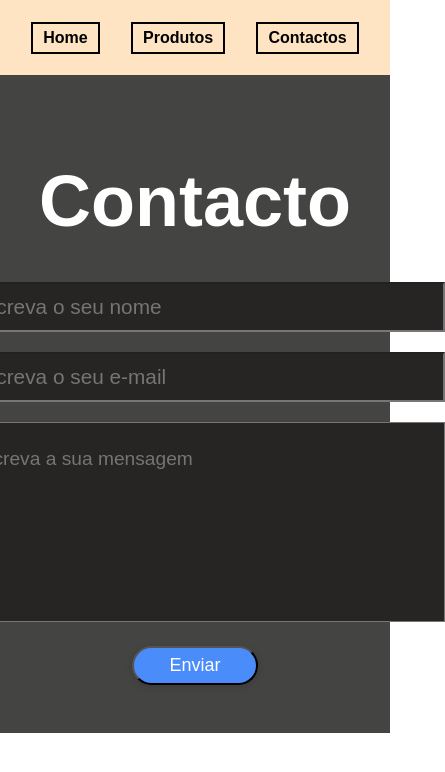
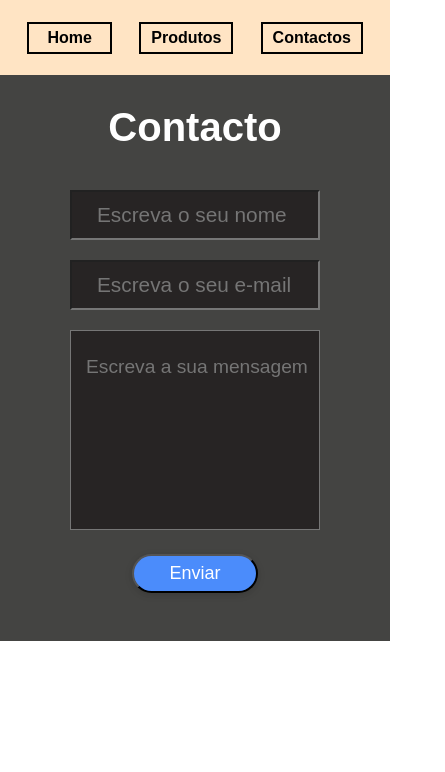
Before and after one commit to Belchior14/Peddy-Paper-front, a React (Create React App) app: page /contactos in a window 390 px wide. Shown: the top 772 px of the page, 445 px wide, since content can reach past the window. Built offline with nearby package versions, Linux system fonts and the light colour scheme.

Commit message:
contacto page responsive

```diff
--- a/src/Components/Navbar/navbar.css
+++ b/src/Components/Navbar/navbar.css
@@ -4,6 +4,7 @@
     display: flex;
     justify-content: space-evenly;
     align-items: center;
+
 }
 
 .botão {
@@ -11,6 +12,8 @@
     font-weight: bolder;
     padding: 5px 10px 5px 10px;
     text-decoration: none;
+     min-width: 85px;
+     text-align: center;
 }
 
 .botão:hover{
--- a/src/Components/Product/product.css
+++ b/src/Components/Product/product.css
@@ -1,5 +1,5 @@
 .test {
-    margin-top: 100px;
+    margin-top: 50px;
 }
 
 .carousel {
@@ -122,7 +122,6 @@
     }
 
     .details {
-        background-color: rgb(220, 255, 243);
         width: 20%;
         display: flex;
         flex-direction: column;
@@ -130,7 +129,6 @@
     }
 
     .description {
-        background: rgb(255, 255, 172);
         width: 20%;
         min-height: 450px;
         max-height: 450px;
@@ -178,7 +176,7 @@
         display: block;
         margin-top: auto;
         display: flex;
-        justify-content: space-around;
+        gap: 25px;
         margin-bottom: 15px;
     }
 
@@ -201,6 +199,8 @@
         padding: 5px;
         min-width: 300px;
         max-width: 350px;
+        max-height: 200px;
+        overflow: auto ;
 
     }
 
--- a/src/Components/SendEmail/sendEmail.css
+++ b/src/Components/SendEmail/sendEmail.css
@@ -1,6 +1,6 @@
 .container {
     background-color: #444442;
-    padding-top: 85px;
+    padding-top: 30px;
     padding-bottom: 10px;
 }
 
@@ -42,9 +42,7 @@ h1 {
     font-size: 1.2rem;
 }
 
-
 .submit-btn {
-
     padding: 7px 35px;
     border-radius: 60px;
     display: inline-block;
@@ -75,6 +73,48 @@ h1 {
     visibility: block;
 }
 
-.hidden{
+.hidden {
     visibility: hidden;
 }
+
+@media (max-width:600px) {
+
+    .title {
+        font-size: 40px;
+    }
+
+    .input {
+        width: 250px;
+        height: 50px;
+        color: white;
+        padding-left: 25px;
+        background-color: #272424;
+        font-size: 1.3rem;
+    }
+
+    .textarea {
+        width: 250px;
+        height: 200px;
+        padding-left: 15px;
+        padding-top: 25px;
+        background-color: #272424;
+        resize: none;
+        color: white;
+        font-size: 1.2rem;
+    }
+
+    .needAll {
+        background-color: #272424;
+        width: 250px;
+        height: 70px;
+        text-align: center;
+        padding: 15px;
+        color: white;
+        font-weight: bold;
+        visibility: block;
+    }
+
+    .hidden {
+        visibility: hidden;
+    }
+}
```
